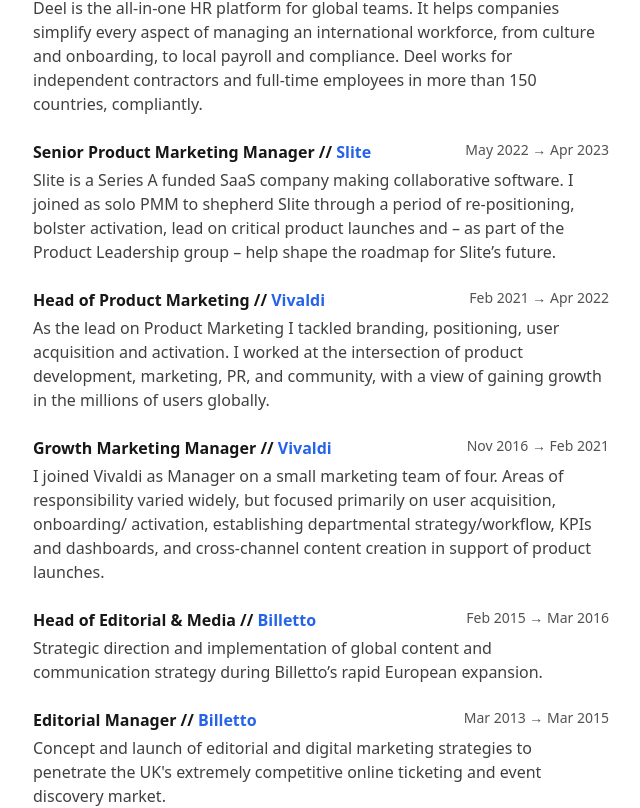
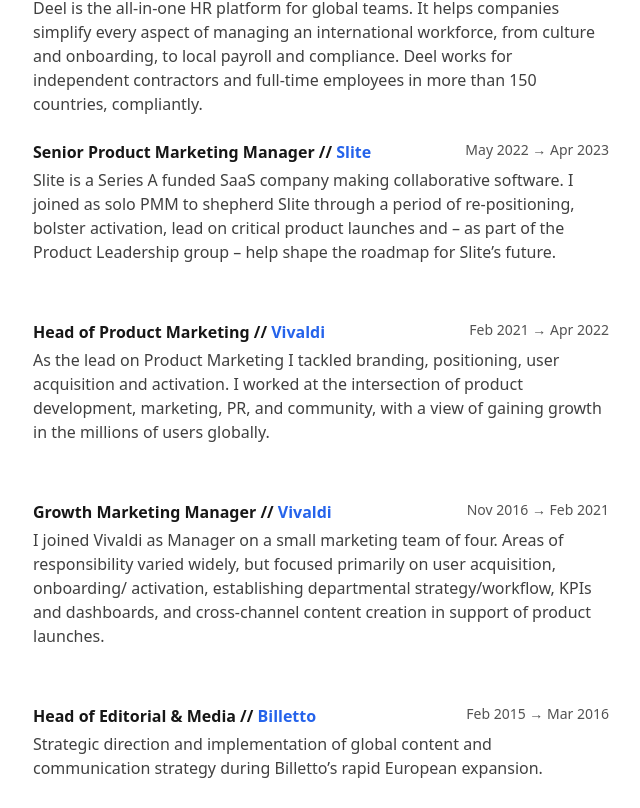
Before and after one commit to jonmccull/blog, a Next.js app: page /cv in a window 1280 px wide. Shown: the part 712-1520 px from the top of the page, without its empty margins (319-959 px from the left). Built offline with nearby package versions, Linux system fonts and the light colour scheme.

Commit message:
WIP: Add expandable job details to CV page
- Add chevron toggle to reveal job description bullet points
- Accordion behavior (one job expanded at a time)
- Desktop only (hidden on mobile)
- Link Ask to portfolio page in Slite job

Still has display issues to fix

```diff
--- a/app/components/cv/ExperienceItem.tsx
+++ b/app/components/cv/ExperienceItem.tsx
@@ -9,6 +9,9 @@
   startDate: string
   endDate: string
   description?: string
+  jobContent?: string
+  isExpanded?: boolean
+  onToggle?: () => void
 }
 
 export function ExperienceItem({
@@ -18,9 +21,14 @@
   startDate,
   endDate,
   description,
+  jobContent,
+  isExpanded = false,
+  onToggle,
 }: ExperienceItemProps) {
+  const hasExpandableContent = jobContent && jobContent.trim().length > 0
+
   return (
-    <motion.div className="mb-6 last:mb-0" whileHover={{ x: 2 }} transition={{ duration: 0.2 }}>
+    <motion.div className="cv-experience-item" whileHover={{ x: 2 }} transition={{ duration: 0.2 }}>
       <div className="flex justify-between items-start mb-1">
         <motion.h3 className="font-semibold text-neutral-900 dark:text-neutral-100" layout>
           {position}
@@ -51,15 +59,41 @@
           {startDate} → {endDate}
         </motion.span>
       </div>
-      {description && (
-        <motion.p
-          className="text-neutral-700 dark:text-neutral-300"
-          initial={{ opacity: 0, y: 5 }}
-          animate={{ opacity: 1, y: 0 }}
-          transition={{ delay: 0.1 }}
-        >
-          {description}
-        </motion.p>
+      {description && <p className="text-neutral-700 dark:text-neutral-300">{description}</p>}
+
+      {/* Expandable chevron and content - hidden on mobile via CSS */}
+      {hasExpandableContent && (
+        <div className="cv-expand-wrapper">
+          {/* Chevron toggle */}
+          <button
+            onClick={onToggle}
+            className={`cv-expand-chevron ${isExpanded ? 'is-expanded' : ''}`}
+            aria-expanded={isExpanded}
+            aria-label={isExpanded ? 'Collapse job details' : 'Expand job details'}
+          >
+            <svg
+              width="16"
+              height="16"
+              viewBox="0 0 16 16"
+              fill="none"
+              xmlns="http://www.w3.org/2000/svg"
+              className={`cv-expand-chevron-icon ${isExpanded ? 'expanded' : ''}`}
+            >
+              <path
+                d="M4 6L8 10L12 6"
+                stroke="currentColor"
+                strokeWidth="1.5"
+                strokeLinecap="round"
+                strokeLinejoin="round"
+              />
+            </svg>
+          </button>
+
+          {/* Expandable content */}
+          <div className={`cv-expand-content ${isExpanded ? 'is-expanded' : ''}`}>
+            <div className="cv-job-description" dangerouslySetInnerHTML={{ __html: jobContent }} />
+          </div>
+        </div>
       )}
     </motion.div>
   )
--- a/app/components/jobs.tsx
+++ b/app/components/jobs.tsx
@@ -1,29 +1,47 @@
+'use client'
+
+import { useState } from 'react'
 import { ExperienceItem } from './cv/ExperienceItem'
-import { formatCVDate, getCVJobs } from 'app/lib/mdx'
 
-export function JobExperience() {
-  const allJobs = getCVJobs()
+// Pre-formatted job data passed from server component
+export interface FormattedJob {
+  key: string
+  position: string
+  company: string
+  companyLink?: string
+  startDate: string
+  endDate: string
+  description?: string
+  content: string
+}
+
+interface JobExperienceProps {
+  jobs: FormattedJob[]
+}
+
+export function JobExperience({ jobs }: JobExperienceProps) {
+  const [expandedJob, setExpandedJob] = useState<string | null>(null)
+
+  const handleToggle = (jobKey: string) => {
+    setExpandedJob((current) => (current === jobKey ? null : jobKey))
+  }
 
   return (
     <div className="space-y-6">
-      {allJobs
-        .sort((a, b) => {
-          if (new Date(a.metadata.startDate) > new Date(b.metadata.startDate)) {
-            return -1
-          }
-          return 1
-        })
-        .map((job) => (
-          <ExperienceItem
-            key={`${job.metadata.title}-${job.metadata.startDate}`}
-            position={job.metadata.position}
-            company={job.metadata.title}
-            companyLink={job.metadata.companyLink}
-            startDate={formatCVDate(job.metadata.startDate, false)}
-            endDate={formatCVDate(job.metadata.endDate, false)}
-            description={job.metadata.description}
-          />
-        ))}
+      {jobs.map((job) => (
+        <ExperienceItem
+          key={job.key}
+          position={job.position}
+          company={job.company}
+          companyLink={job.companyLink}
+          startDate={job.startDate}
+          endDate={job.endDate}
+          description={job.description}
+          jobContent={job.content}
+          isExpanded={expandedJob === job.key}
+          onToggle={() => handleToggle(job.key)}
+        />
+      ))}
     </div>
   )
 }
--- a/app/cv/jobs/slite.mdx
+++ b/app/cv/jobs/slite.mdx
@@ -9,7 +9,10 @@
 ---
 
 <ul class="job-description">
-  <li>- Led on two critical product launches (Ask and Discussions)</li>
+  <li>
+    - Led on two critical product launches (<a href="/portfolio/ask-by-slite">Ask</a> and
+    Discussions)
+  </li>
   <li>- Established product update comms workflow and cadence</li>
   <li>- Re-developed core product positioning, messaging and pitch</li>
 </ul>
--- a/app/cv/page.tsx
+++ b/app/cv/page.tsx
@@ -2,7 +2,8 @@
 import { FadeIn } from '../components/cv/FadeIn'
 import { Section } from '../components/cv/Section'
 import { ExperienceItem } from '../components/cv/ExperienceItem'
-import { JobExperience } from '../components/jobs'
+import { JobExperience, type FormattedJob } from '../components/jobs'
+import { getCVJobs, formatCVDate } from '../lib/mdx'
 
 export const metadata = {
   title: 'Jon McCullough - CV',
@@ -18,6 +19,25 @@
 }
 
 export default function CVPage() {
+  // Fetch and format jobs server-side
+  const rawJobs = getCVJobs()
+  const jobs: FormattedJob[] = rawJobs
+    .sort((a, b) => {
+      if (new Date(a.metadata.startDate) > new Date(b.metadata.startDate)) {
+        return -1
+      }
+      return 1
+    })
+    .map((job) => ({
+      key: `${job.metadata.title}-${job.metadata.startDate}`,
+      position: job.metadata.position,
+      company: job.metadata.title,
+      companyLink: job.metadata.companyLink,
+      startDate: formatCVDate(job.metadata.startDate, false),
+      endDate: formatCVDate(job.metadata.endDate, false),
+      description: job.metadata.description,
+      content: job.content,
+    }))
   return (
     <MotionArticle initial="initial" animate="animate" variants={stagger} className="max-w-2xl">
       {/* Header */}
@@ -59,7 +79,7 @@
       {/* Experience */}
       <FadeIn delay={0.2}>
         <Section title="Experience">
-          <JobExperience />
+          <JobExperience jobs={jobs} />
         </Section>
       </FadeIn>
 
--- a/app/styles/base.css
+++ b/app/styles/base.css
@@ -479,6 +479,108 @@
   max-width: 56rem; /* max-w-4xl equivalent */
 }
 
+/* CV expandable job details */
+.cv-experience-item {
+  margin-bottom: 1.5rem;
+}
+
+.cv-experience-item:last-child {
+  margin-bottom: 0;
+}
+
+.cv-expand-wrapper {
+  display: none;
+}
+
+@media (min-width: 768px) {
+  .cv-expand-wrapper {
+    display: block;
+  }
+}
+
+.cv-expand-chevron {
+  display: flex;
+  justify-content: center;
+  align-items: center;
+  width: 100%;
+  padding: 0.5rem 0 0.25rem;
+  margin-top: 0.25rem;
+  cursor: pointer;
+  background: transparent;
+  border: none;
+  opacity: 0;
+  transition: opacity var(--transition-normal) ease;
+}
+
+/* Show chevron on hover of the parent job item */
+.cv-experience-item:hover .cv-expand-chevron {
+  opacity: 1;
+}
+
+/* Keep chevron visible when expanded */
+.cv-expand-chevron.is-expanded {
+  opacity: 1;
+}
+
+.cv-expand-chevron-icon {
+  color: var(--color-neutral-400);
+  transition: transform 0.5s cubic-bezier(0.34, 1.56, 0.64, 1);
+}
+
+.cv-expand-chevron:hover .cv-expand-chevron-icon {
+  color: var(--color-neutral-600);
+}
+
+.dark .cv-expand-chevron:hover .cv-expand-chevron-icon {
+  color: var(--color-neutral-300);
+}
+
+.cv-expand-chevron-icon.expanded {
+  transform: rotate(180deg);
+}
+
+.cv-expand-content {
+  max-height: 0;
+  overflow: hidden;
+  transition: max-height 0.5s cubic-bezier(0.34, 1.56, 0.64, 1);
+}
+
+.cv-expand-content.is-expanded {
+  max-height: 500px;
+}
+
+.cv-job-description {
+  padding-top: 0.75rem;
+}
+
+.cv-job-description ul,
+.cv-job-description ul.job-description {
+  list-style: none;
+  padding: 0;
+  margin: 0;
+}
+
+.cv-job-description li {
+  color: var(--color-neutral-600);
+  font-size: 0.875rem;
+  line-height: 1.5;
+  padding: 0.25rem 0;
+}
+
+.dark .cv-job-description li {
+  color: var(--color-neutral-400);
+}
+
+.cv-job-description a {
+  color: var(--color-primary);
+  text-decoration: none;
+  transition: opacity var(--transition-normal) ease;
+}
+
+.cv-job-description a:hover {
+  opacity: 0.8;
+}
+
 /* Reduced motion support for accessibility (WCAG 2.3.3) */
 @media (prefers-reduced-motion: reduce) {
   *,
@@ -500,4 +602,10 @@
   .layout-container {
     transition: none;
   }
+
+  /* Disable CV expand animation for reduced motion */
+  .cv-expand-content,
+  .cv-expand-chevron-icon {
+    transition: none;
+  }
 }
```
